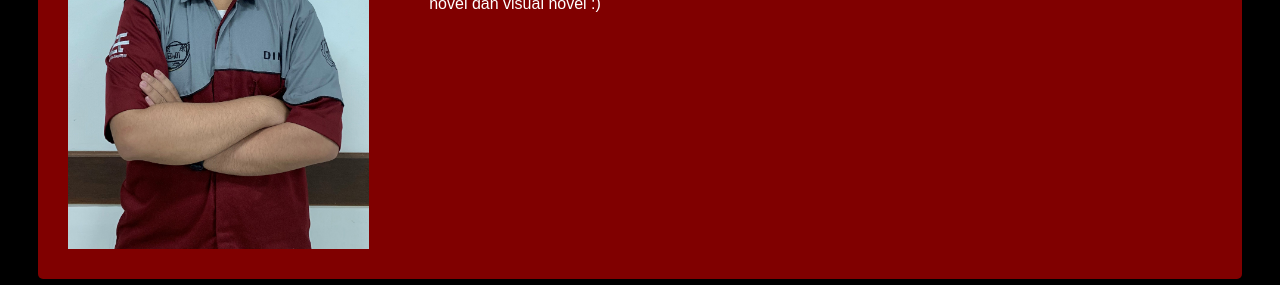
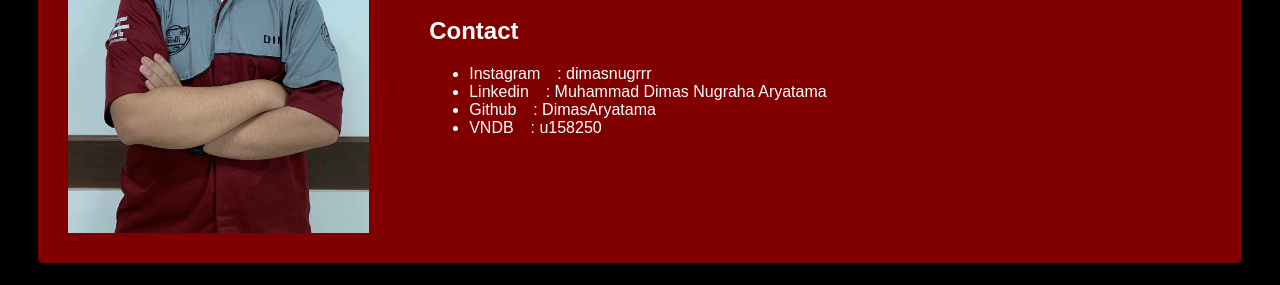
Before and after one commit to DimasAryatama/dimasaryatama.github.io, a plain HTML site: page index.html in a window 1280 px wide. Shown: the part 338-623 px from the top of the page. Drawn offline with Linux system fonts and the light colour scheme.

Commit message:
Add files via upload

```diff
--- a/index.html
+++ b/index.html
@@ -15,19 +15,19 @@
             </nav>
         </header>
 
-        <main>
+        <main id="isiweb">
             <div id="perkenalan">
                     <img id="fotodimas" src="./Assets/dimas.jpg">
                 <div class="textperkenalan">
                     <h1>About Me</h1>
                     <p>Halo semua, perkenalkan namaku <span class="perkenalanSpan">Muhammad Dimas Nugraha Aryatama</span>. Aku lahir di Banjarmasin tanggal 8 Maret 2001. Aku lulusan dari <span class="perkenalanSpan">Institut Teknologi Sepuluh Nopember</span> di Surabaya jurusan Teknik Komputer, Fakultas Teknologi Elektro dan Informatika Cerdas. Aku anak pertama dari 2 bersaudara. Hobiku adalah main game, mendengarkan musik dan membaca buku, terutama buku sejarah. Seorang wibu dan juga toku fan juga translator manga, light novel dan visual novel :)</p>
-                    <!-- <h2>Contact</h2>
+                    <h2>Contact</h2>
                     <ul>
-                        <li>Instagram:  <span onclick="window.location='https://www.instagram.com/dimasnugrrr/' "target="_blank">dimasnugrrr</span></li>
-                        <li>Linkedin :</li>
-                        <li>Github   :</li>
-                        <li>VNDB     :</li>
-                    </ul> -->
+                        <li>Instagram &ensp; :  <span onclick="window.location='https://www.instagram.com/dimasnugrrr/' "target="_blank">dimasnugrrr</span></li>
+                        <li>Linkedin &ensp; : <span onclick="window.location='https://www.linkedin.com/in/muhammad-dimas-nugraha-aryatama-7a4a2712b/' "target="_blank">Muhammad Dimas Nugraha Aryatama</span></li>
+                        <li>Github &ensp; : <span onclick="window.location='https://github.com/DimasAryatama' "target="_blank">DimasAryatama</span></li>
+                        <li>VNDB    &ensp; : <span onclick="window.location='https://vndb.org/u158250' "target="_blank">u158250</span></li>
+                    </ul>
                 </div>
             </div>
 
--- a/style.css
+++ b/style.css
@@ -12,6 +12,10 @@ html, body {
     background-color: rgb(128, 127, 127);
     height: 10vh;
     align-items: center;
+    width: 100%;
+    position: fixed;
+    top: 0px;
+    overflow: hidden;
 }
 
 #judul {
@@ -38,6 +42,10 @@ html, body {
 
 .link:hover {
     color: skyblue;
+}
+
+#isiweb {
+    padding-top: 5vw;
 }
 
 #perkenalan {
```
